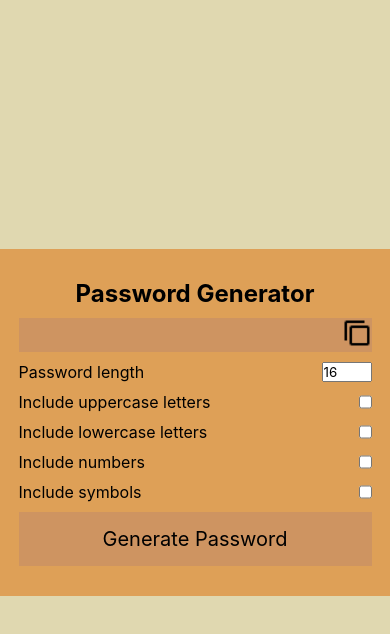
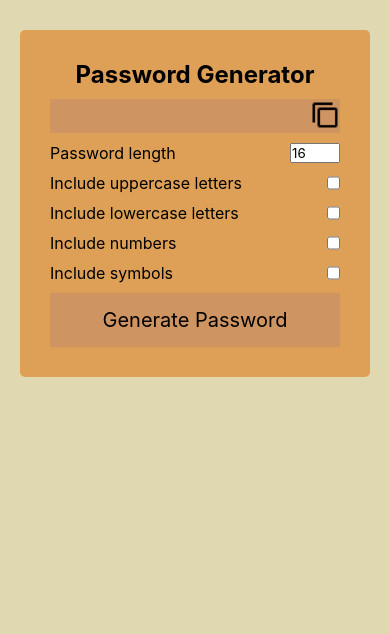
Before and after one commit to guseinguseinov/PasswordGenerator, a plain HTML site: page index.html in a window 390 px wide. Drawn offline with Linux system fonts and the light colour scheme.

Commit message:
style fixed

```diff
--- a/assets/css/styles.css
+++ b/assets/css/styles.css
@@ -27,7 +27,6 @@ h1 {
 div.password-div, div.password-content {
   display: flex;
   justify-content: space-between;
-  flex-direction:row;
   margin-bottom: 10px;
 }
 
@@ -44,6 +43,7 @@ input#password {
   flex-direction: column;
   align-items: center;
   padding:5px;
+  width: 90%;
 }
 
 button.copy-btn {
@@ -74,3 +74,14 @@ button.password-generate {
 button.password-generate:hover {
   box-shadow: 0px 0px 4px #E0D8B0;
 }
+
+
+@media only screen and (max-width:562px) {
+  body {
+    align-items: flex-start;
+  }
+  section {
+    width: 100%;
+    margin: 30px 20px;
+  }
+}
```
